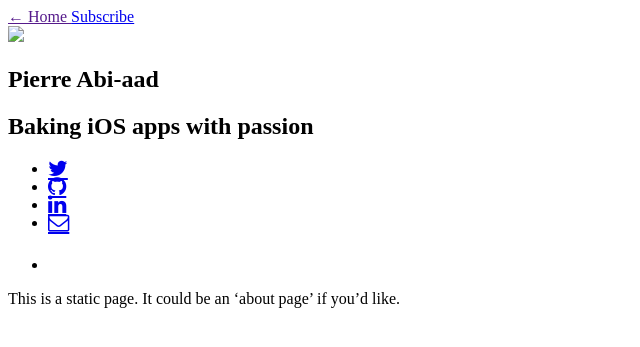
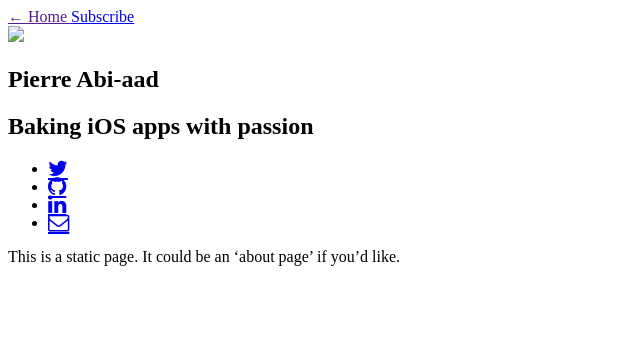
Before and after one commit to abiaad/abiaad.github.io, a Jekyll site: the page built from about.md, in a window 1280 px wide. Shown: the top 347 px of the page, without its empty margins (0-640 px from the left). Built offline with Jekyll 4.4.1, drawn with Linux system fonts in a browser that asks for light colours; nearby versions of some CDN libraries; Markdown is read by kramdown in place of the engine named in the settings.

Commit message:
update profile

```diff
--- a/_includes/profile.html
+++ b/_includes/profile.html
@@ -16,9 +16,6 @@
                 <li><a href="http://www.linkedin.com/profile/view?id=49997939" class="fa fa-linkedin fa-lg"></a></li>
                 <li><a href="mailto:hello@abiaad.io" class="fa fa-envelope-o fa-lg"></a></li>
             </ul>
-            <ul id="footer-list" style="margin-top:20px;">
-              <li><a href="http://getHereHere.com" class="fa" style="background:url('assets/images/herehere.png'); width:18px;height:18px;"></a></li>
-            </ul>
         </header>
     </section>
 </div>
```
